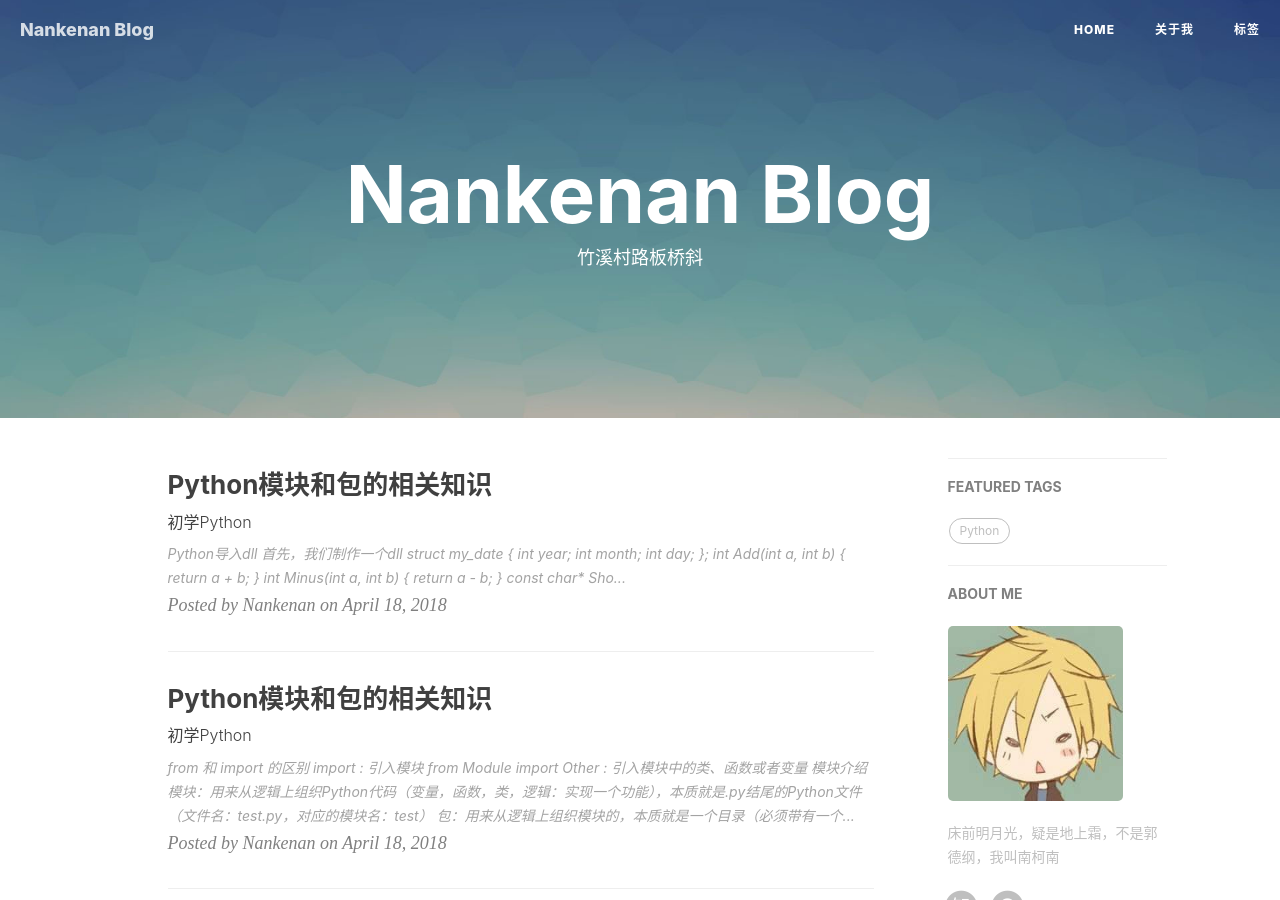
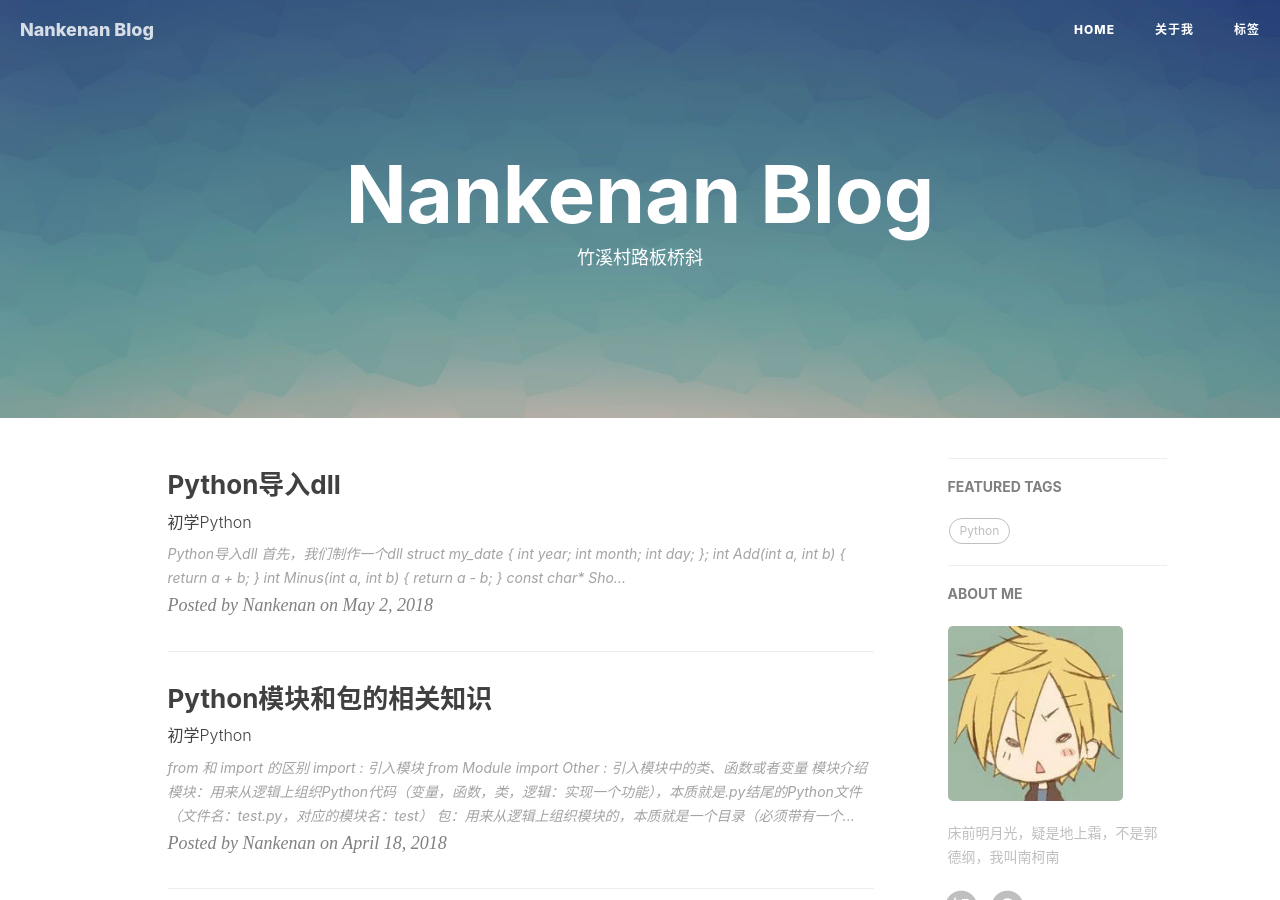
Before and after one commit to nankenan/nankenan.github.io, a Jekyll site: the page built from index.html, in a window 1280 px wide and 900 px high. Built offline with Jekyll 4.4.1, drawn with Linux system fonts in a browser that asks for light colours; nearby versions of some CDN libraries; the list of posts is cut into pages by our own code; comment, search, counter and statistics services are not loaded.

Commit message:
更新标题

```diff
--- a/_posts/2018-05-12-Python导入dll.markdown
+++ b/_posts/2018-05-12-Python导入dll.markdown
@@ -1,8 +1,8 @@
 ---
 layout:     post
-title:      "Python模块和包的相关知识"
+title:      "Python导入dll"
 subtitle:   "初学Python"
-date:       2018-04-18 16:44:00
+date:       2018-05-02 14:31:00
 author:     "Nankenan"
 header-img: "img/home-bg.jpg"
 tags:
```
